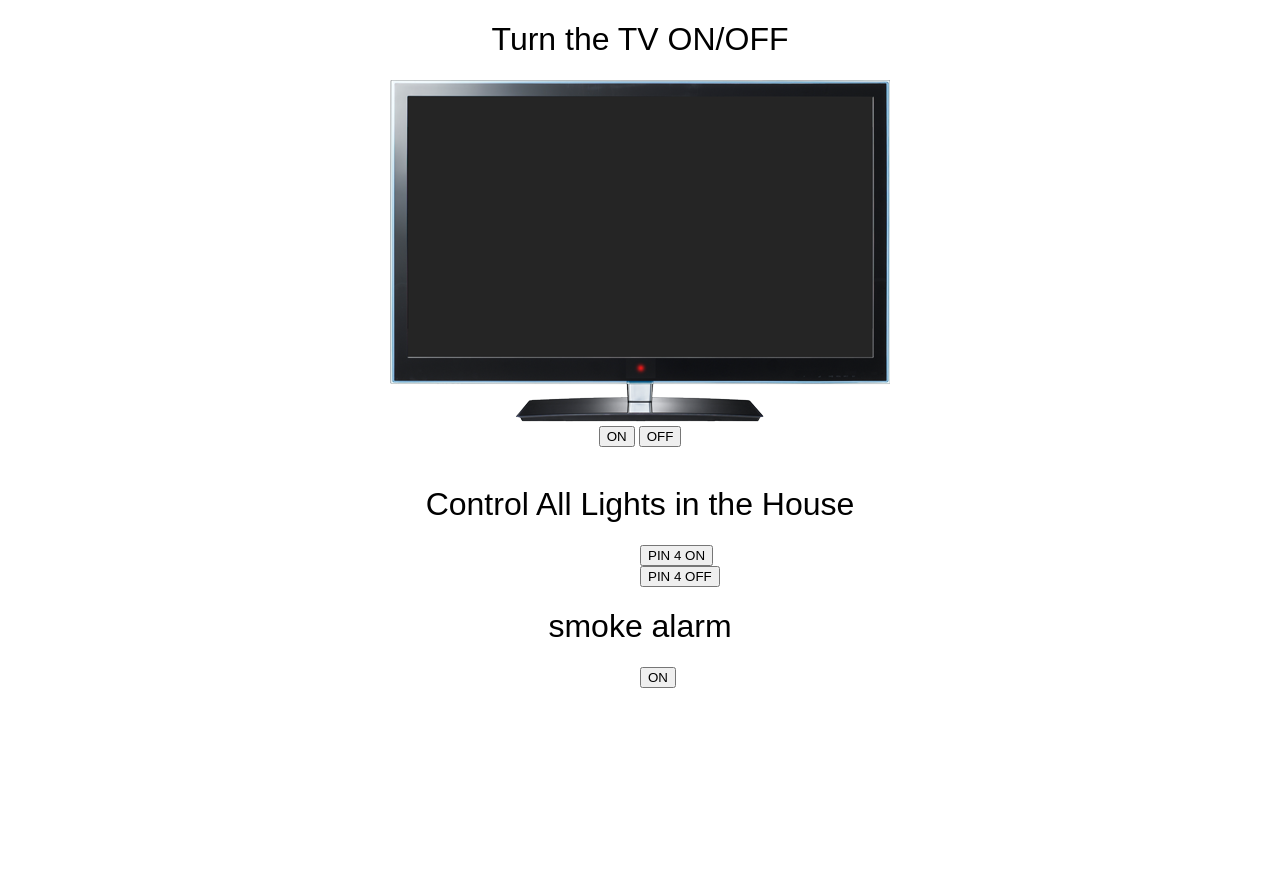
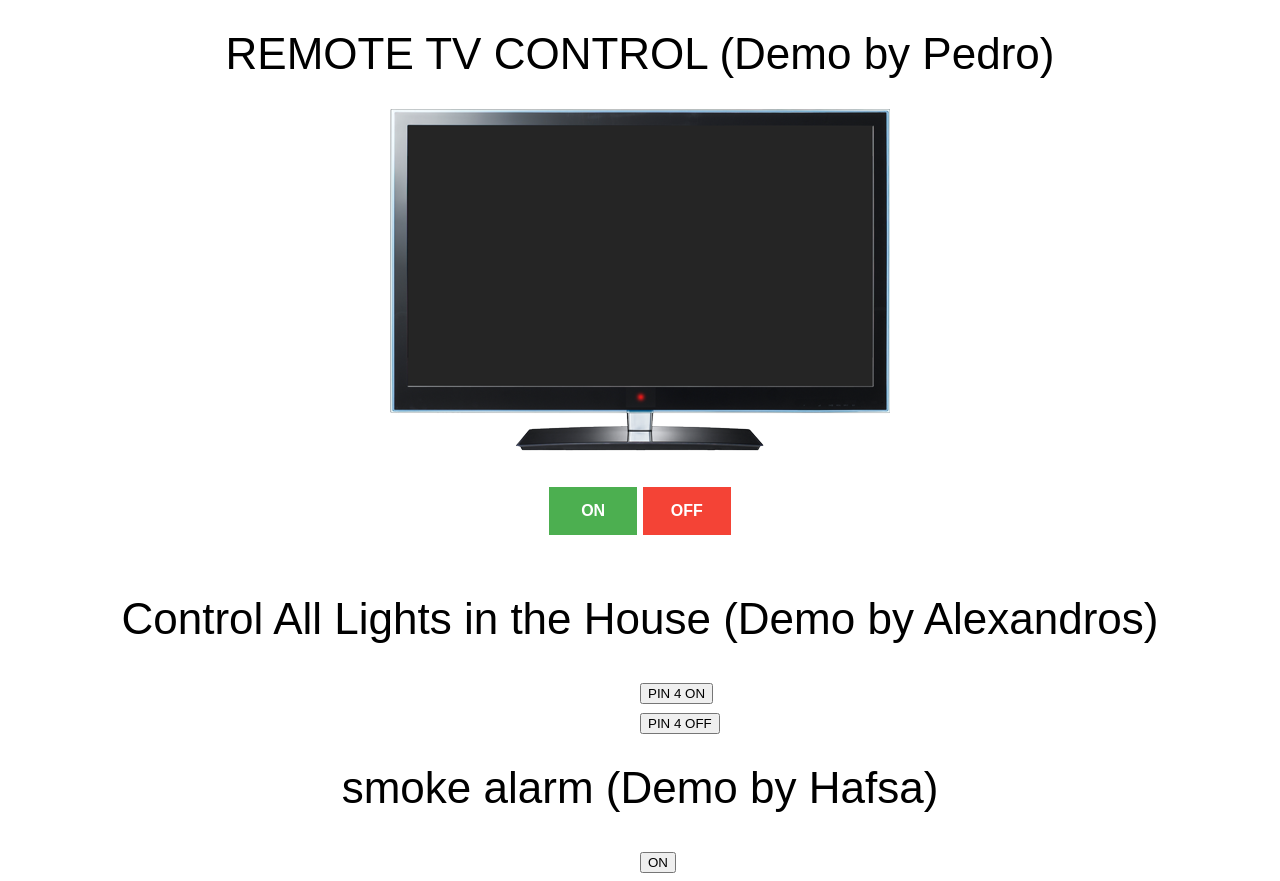
Before and after one commit to PedroMarinho2015/API_Lab, a website: page public/index.html in a window 1280 px wide. Before the commit the page ends 800 px from the top, so only its background shows below. Drawn offline with Linux system fonts and the light colour scheme.

Commit message:
Layout change and demo setup
Changed the layout of the page a bit and assigned one demo for each group member.

```diff
--- a/public/index.html
+++ b/public/index.html
@@ -8,24 +8,26 @@
     <link href="styles.css" rel="stylesheet">
     <script src="lib/reconnecting-websocket.js"></script>
     <script src="script.js"></script>
+    <link href='https://fonts.googleapis.com/css?family=Noto Sans' rel='stylesheet'>
 
   </head>
 
   <body>
- <div class="center">
-  <h1>Turn the TV ON/OFF</h1>
-
-  <img id="TV-frame" src="tv-off.png" alt="TV controls">
-  <br>
- </div>
 
     <div class="center">
-   <input type="submit" value="ON"  onclick="send('button1Pressed'); turnTVON();">
-   <input type="submit" value="OFF"  onclick="send('button2Pressed'); turnTVOFF();">
+      <h1>REMOTE TV CONTROL (Demo by Pedro)</h1>
+      <img id="TV-frame" src="tv-off.png" alt="TV controls">
     </div>
     <br>
 
-  <h1>Control All Lights in the House</h1>
+    <div class="center">
+      <input id ="button1" type="submit" value="ON"  onclick="send('button1Pressed'); turnTVON();">
+      <input id ="button2" type="submit" value="OFF"  onclick="send('button2Pressed'); turnTVOFF();">
+    </div>
+    <br>
+
+
+    <h1>Control All Lights in the House (Demo by Alexandros)</h1>
     <div class="middle">
     <input type="submit" value="PIN 4 ON"  onclick="send('button3Pressed');">
     </div>
@@ -33,9 +35,12 @@
     <input type="submit" value="PIN 4 OFF"  onclick="send('button4Pressed');">
     </div>
 
-  <h1> smoke alarm  </h1>
+
+    <h1> smoke alarm (Demo by Hafsa)</h1>
     <div class="middle">
     <input class ="connectButton" type="submit" value="ON"  onclick="send('button5Pressed');">
     </div>
 
+  </body>
+
 </html>
--- a/public/styles.css
+++ b/public/styles.css
@@ -12,3 +12,30 @@ h1 {
 .center{
    text-align: center
 }
+
+#button1 {
+    background-color: #4CAF50; /* Green */
+    border: none;
+    color: white;
+    font-weight: bold;
+    padding: 15px 32px;
+    text-align: center;
+    text-decoration: none;
+    display: inline-block;
+    font-size: 16px;
+}
+
+#button2 {
+    background-color: #f44336; /* Green */
+    border: none;
+    color: white;
+    font-weight: bold;
+    padding: 15px 28px;
+    text-align: center;
+    text-decoration: none;
+    display: inline-block;
+    font-size: 16px;
+}
+body {
+    font-family: 'Noto Sans';font-size: 22px;
+}
```
Lines whose indentation alone changed are shown as unchanged.
